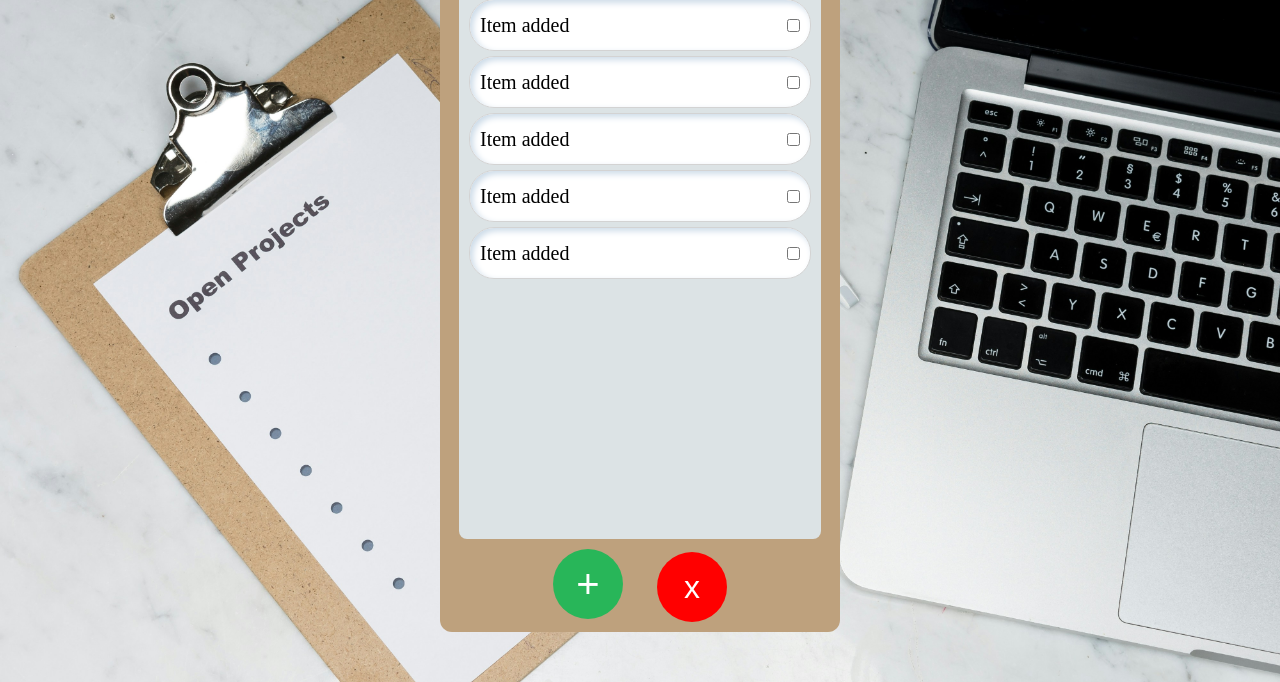
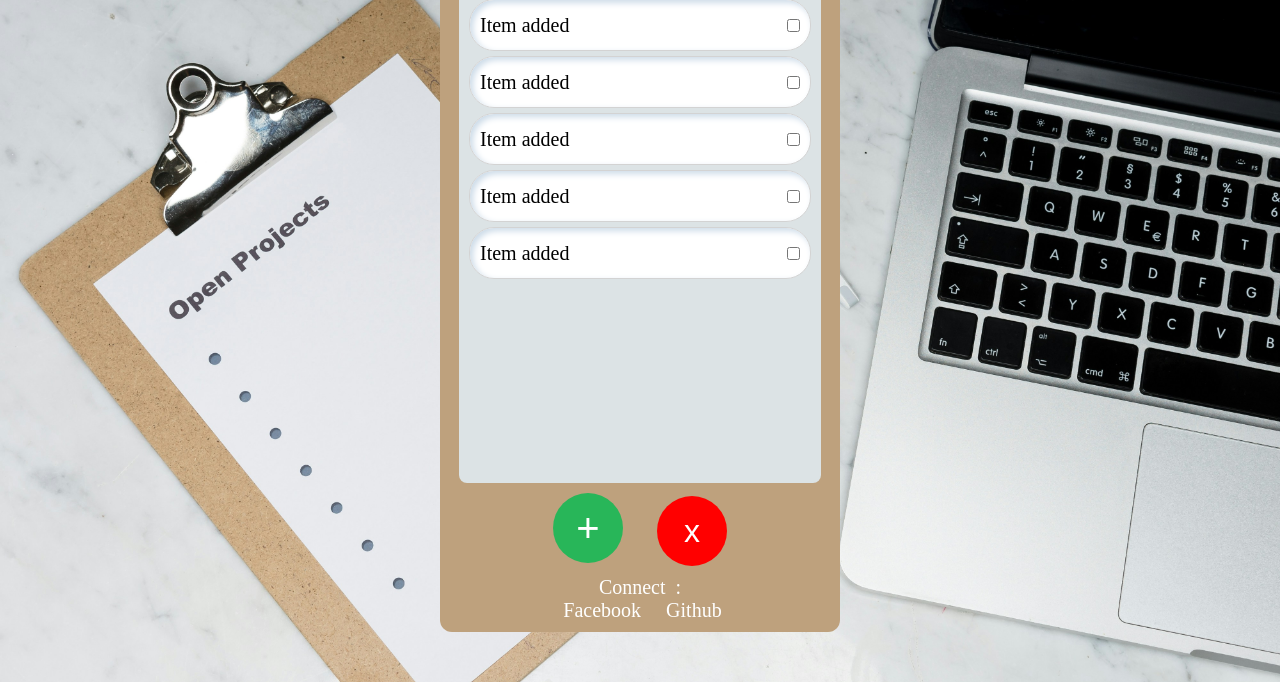
Before and after one commit to nxhettry/To-Do--App, a plain HTML site: page index.html in a window 1280 px wide. Shown: the part 118-800 px from the top of the page. Drawn offline with Linux system fonts and the light colour scheme.

Commit message:
small update

```diff
--- a/index.js
+++ b/index.js
@@ -44,3 +44,10 @@ function remove2() {
         x.parentElement.remove();
     }
 }
+
+(function contact () {
+    let contact = document.createElement("div");
+    contact.setAttribute("id", "contact");
+    contact.innerHTML = "Connect &nbsp;: <br>&nbsp;<a style='text-decoration: none; color: white;' href='https://www.facebook.com/nissan.gautam.507' target='_blank'>Facebook</a> &nbsp;&nbsp;&nbsp; <a style='text-decoration: none; color: white;' href='https://github.com/nxhettry' target='_blank'>Github</a>"
+    document.querySelector(".container").appendChild(contact);
+})();
--- a/style.css
+++ b/style.css
@@ -14,7 +14,12 @@ body {
     height: 100vh;
     width: 100vw;
 }
-
+#contact{
+    font-size: 20px;
+    color:white;
+    margin-bottom: 10px;
+    text-align: center;
+}
 .container {
     border-radius: 12px;
     height: 700px;
```
Also changed, not shown: index.html (+0 -1 lines).
